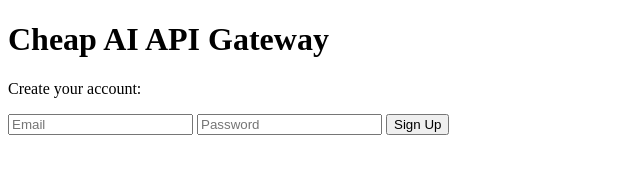
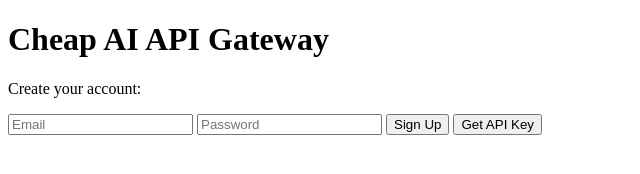
Before and after one commit to mrleung1/api-proxy, a plain HTML site: page index.html in a window 1280 px wide. Shown: the whole page, without its empty margins (0-640 px from the left). Drawn offline with nearby package versions, Linux system fonts and the light colour scheme.

Commit message:
Update index.html

```diff
--- a/index.html
+++ b/index.html
@@ -17,6 +17,11 @@
 Sign Up
 </button>
 
+<button onclick="getApiKey()">
+Get API Key
+</button>
+
+<p id="apikey"></p>
 <script src="https://cdn.jsdelivr.net/npm/@supabase/supabase-js"></script>
 
 <script>
@@ -49,7 +54,16 @@ async function signup() {
     alert("Account created!")
   }
 }
+function getApiKey() {
 
+  const fakeKey =
+    "sk-" +
+    Math.random().toString(36).substring(2)
+
+  document.getElementById(
+    "apikey"
+  ).innerText = fakeKey
+}
 </script>
 
 </body>
```
